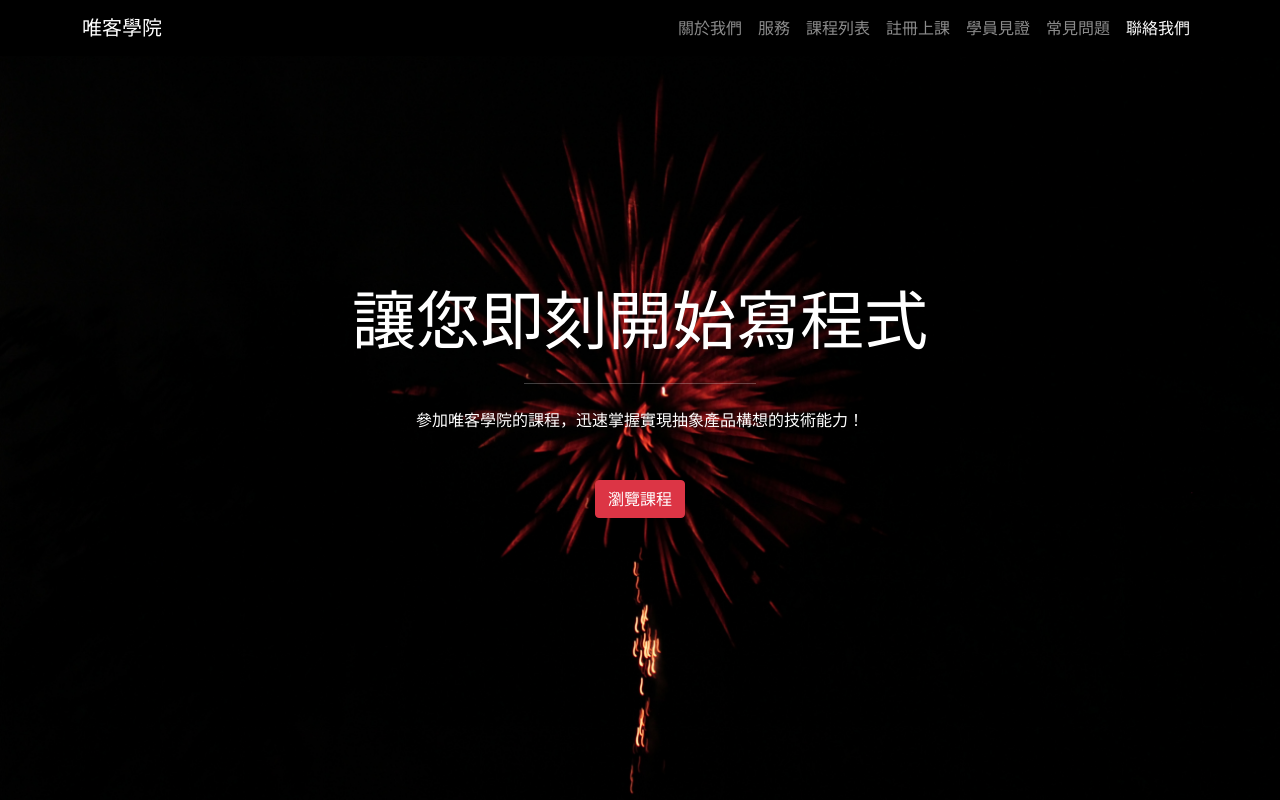
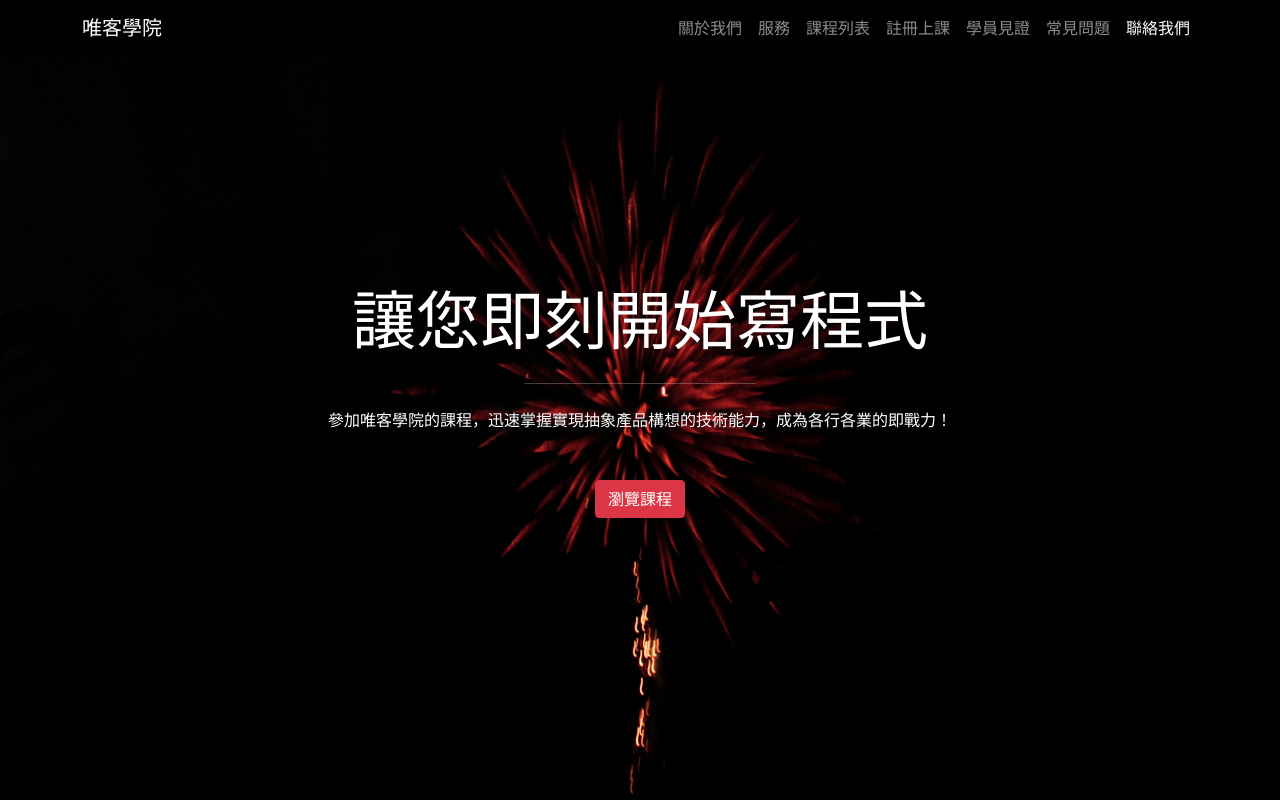
Before and after one commit to victorgau/khpy, a plain HTML site: page docs/index.html in a window 1280 px wide. Shown: the top 800 px of the page. Drawn offline with nearby package versions, Linux system fonts and the light colour scheme.

Commit message:
Update index.html

```diff
--- a/docs/index.html
+++ b/docs/index.html
@@ -69,7 +69,7 @@
             <hr class="border-top border-light w-25 mx-auto my-4">
           </div>
           <div class="col-lg-8 mx-auto">
-            <p class="text-faded mb-5">參加唯客學院的課程，迅速掌握實現抽象產品構想的技術能力！</p>
+            <p class="text-faded mb-5">參加唯客學院的課程，迅速掌握實現抽象產品構想的技術能力，成為各行各業的即戰力！</p>
             <a class="btn btn-danger shadow" href="#courses">瀏覽課程</a>
           </div>
         </div>
```
